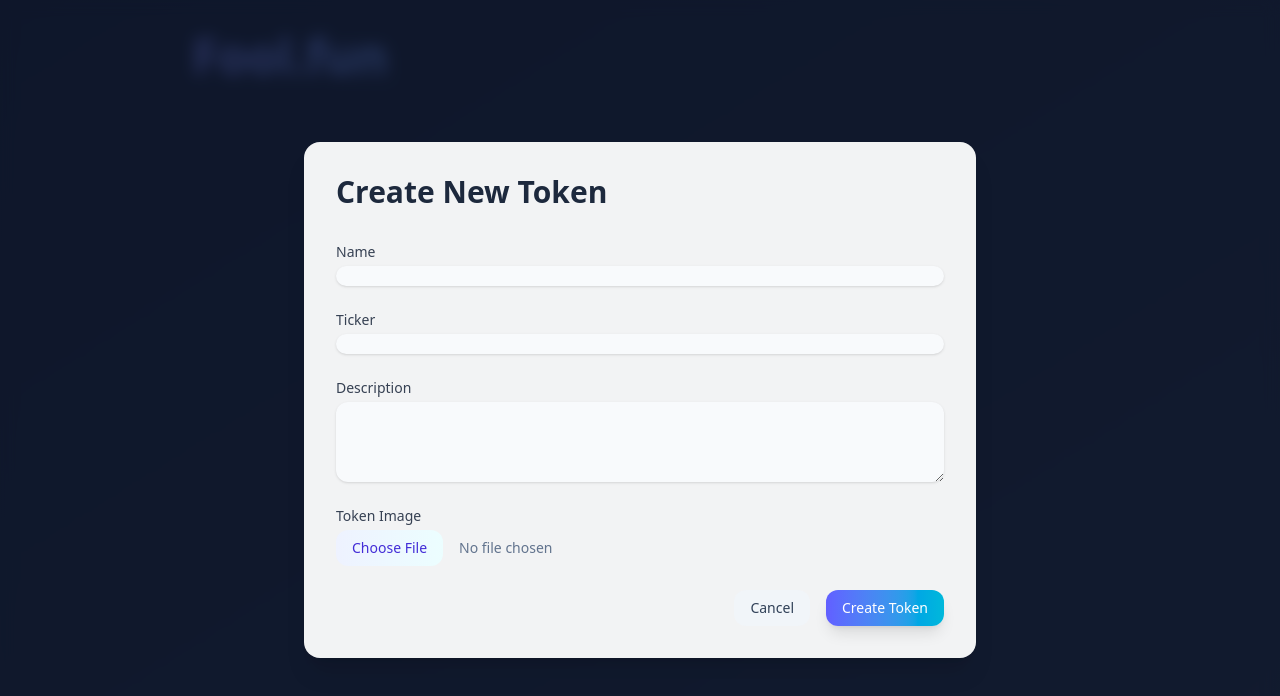
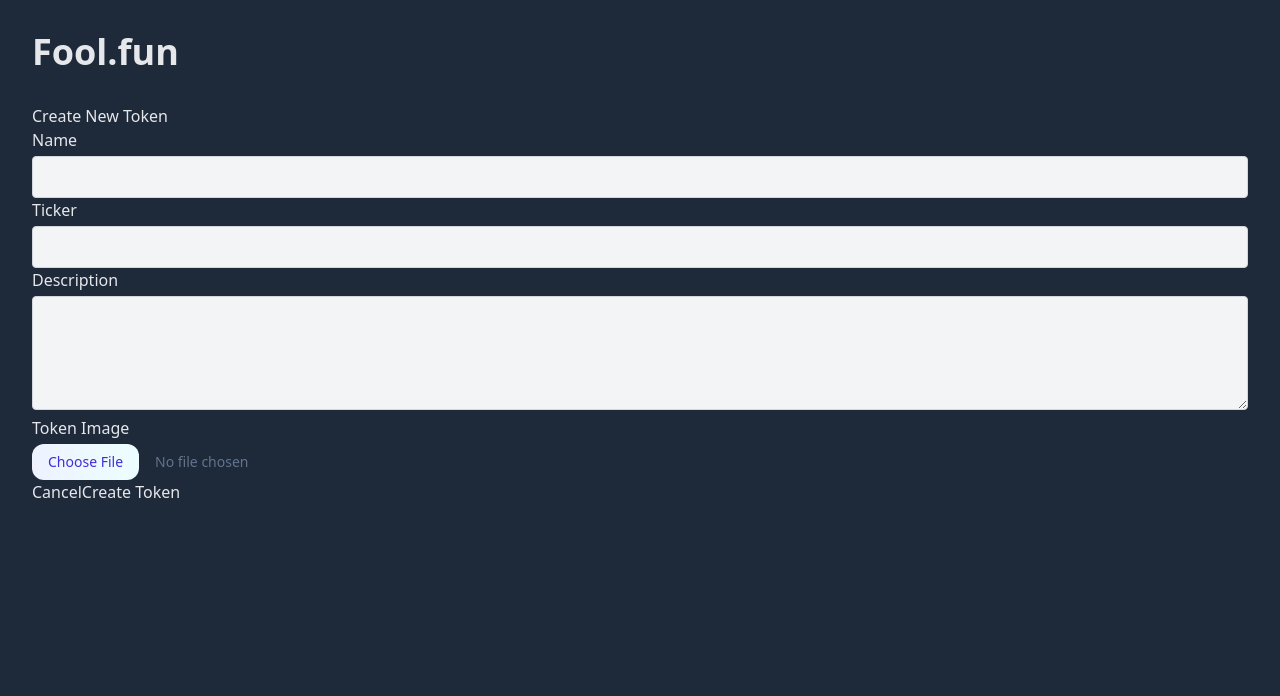
Before and after one commit to alexdziarn/fool.fun, a React (Vite) app in the folder client/: page / in a window 1280 px wide. Both pictures are taken after a click on the button "Create New Token". Shown: the top 696 px of the page. Built offline with nearby package versions, Linux system fonts and the light colour scheme; what apollo-upload-client would draw is missing.

Commit message:
moved the file upload to createtoken component

```diff
--- a/client/src/App.tsx
+++ b/client/src/App.tsx
@@ -1,15 +1,12 @@
 import React from 'react';
 import CreateToken from './components/CreateToken';
+// import FileUpload from './components/FileUpload';
 
 function App() {
   return (
-    <div className="min-h-screen bg-gradient-to-br from-slate-900 to-slate-800 p-8">
-      <div className="max-w-4xl mx-auto">
-        <h1 className="text-5xl font-bold text-transparent bg-clip-text bg-gradient-to-r from-indigo-400 to-cyan-400 mb-8">
-          Fool.fun
-        </h1>
-        <CreateToken />
-      </div>
+    <div className="min-h-screen bg-gray-800 text-gray-200 p-8">
+      <h1 className="text-4xl font-bold mb-8">Fool.fun</h1>
+      <CreateToken />
     </div>
   );
 }
--- a/client/src/components/CreateToken.tsx
+++ b/client/src/components/CreateToken.tsx
@@ -10,10 +10,12 @@ interface TokenFormData {
 
 const CreateToken = () => {
   const [isOpen, setIsOpen] = useState(false);
+  const [fileToUpload, setFileToUpload] = useState<File | null>(null);
   const [formData, setFormData] = useState<TokenFormData>({
     name: '',
     ticker: '',
-    description: ''
+    description: '',
+    imageUrl: ''
   });
 
   const handleInputChange = (e: React.ChangeEvent<HTMLInputElement | HTMLTextAreaElement>) => {
@@ -24,96 +26,97 @@ const CreateToken = () => {
     }));
   };
 
-  const handleSubmit = (e: React.FormEvent) => {
+  const handleFileSelect = (file: File) => {
+    setFileToUpload(file);
+  };
+
+  const handleSubmit = async (e: React.FormEvent) => {
     e.preventDefault();
-    console.log('Form submitted:', formData);
-    // TODO: Add mutation to create token
+
+    if (!fileToUpload) {
+      alert('Please select an image first');
+      return;
+    }
+
+    // TODO: Handle file upload here
+    console.log('Form submitted:', formData, 'File:', fileToUpload);
+
+    // Reset form data
+    setFormData({
+      name: '',
+      ticker: '',
+      description: '',
+      imageUrl: ''
+    });
+    setFileToUpload(null);
     setIsOpen(false);
   };
 
   return (
     <div>
       {!isOpen ? (
-        <button
-          onClick={() => setIsOpen(true)}
-          className="px-6 py-3 bg-gradient-to-r from-indigo-500 to-cyan-500 text-white rounded-xl
-            hover:from-indigo-600 hover:to-cyan-600 transform hover:scale-105 transition-all
-            shadow-lg hover:shadow-indigo-500/25"
-        >
+        <button className="bg-blue-500 text-white px-4 py-2 rounded-md cursor-pointer" onClick={() => setIsOpen(true)}>
           Create New Token
         </button>
       ) : (
-        <div className="fixed inset-0 bg-slate-900/75 backdrop-blur-sm flex items-center justify-center">
-          <div className="bg-white/95 backdrop-blur-sm rounded-2xl p-8 w-full max-w-2xl shadow-xl">
-            <h2 className="text-3xl font-bold text-slate-800 mb-8">Create New Token</h2>
-            <form onSubmit={handleSubmit} className="space-y-6">
+        <div>
+          <div>
+            <h2>Create New Token</h2>
+            <form onSubmit={handleSubmit}>
               <div>
-                <label className="block text-sm font-medium text-gray-700">
+                <label>
                   Name
                   <input
                     type="text"
                     name="name"
                     value={formData.name}
                     onChange={handleInputChange}
-                    className="mt-1 block w-full rounded-xl border-slate-200 bg-slate-50 shadow-sm
-                      focus:border-indigo-500 focus:ring-indigo-500 hover:border-indigo-400 transition-colors"
                     required
+                    className="w-full bg-gray-100 border border-gray-300 rounded p-2 mt-1 text-black"
                   />
                 </label>
               </div>
 
               <div>
-                <label className="block text-sm font-medium text-gray-700">
+                <label>
                   Ticker
                   <input
                     type="text"
                     name="ticker"
                     value={formData.ticker}
                     onChange={handleInputChange}
-                    className="mt-1 block w-full rounded-xl border-slate-200 bg-slate-50 shadow-sm
-                      focus:border-indigo-500 focus:ring-indigo-500 hover:border-indigo-400 transition-colors"
                     required
+                    className="w-full bg-gray-100 border border-gray-300 rounded p-2 mt-1 text-black"
                   />
                 </label>
               </div>
 
               <div>
-                <label className="block text-sm font-medium text-gray-700">
+                <label>
                   Description
                   <textarea
                     name="description"
                     value={formData.description}
                     onChange={handleInputChange}
                     rows={4}
-                    className="mt-1 block w-full rounded-xl border-slate-200 bg-slate-50 shadow-sm
-                      focus:border-indigo-500 focus:ring-indigo-500 hover:border-indigo-400 transition-colors"
                     required
+                    className="w-full bg-gray-100 border border-gray-300 rounded p-2 mt-1 text-black"
                   />
                 </label>
               </div>
 
               <div>
-                <label className="block text-sm font-medium text-gray-700">
+                <label>
                   Token Image
-                  <FileUpload />
+                  <FileUpload onFileSelect={handleFileSelect} />
                 </label>
               </div>
 
-              <div className="flex justify-end space-x-4">
-                <button
-                  type="button"
-                  onClick={() => setIsOpen(false)}
-                  className="px-4 py-2 text-sm font-medium text-slate-700 bg-slate-100 rounded-xl
-                    hover:bg-slate-200 transition-colors"
-                >
+              <div>
+                <button type="button" onClick={() => setIsOpen(false)}>
                   Cancel
                 </button>
-                <button
-                  type="submit"
-                  className="px-4 py-2 text-sm font-medium text-white bg-gradient-to-r from-indigo-500
-                    to-cyan-500 rounded-xl hover:from-indigo-600 hover:to-cyan-600 transform
-                    hover:scale-105 transition-all shadow-lg hover:shadow-indigo-500/25"
-                >
+                <button type="submit">
                   Create Token
                 </button>
               </div>
--- a/client/src/components/FileUpload.tsx
+++ b/client/src/components/FileUpload.tsx
@@ -1,46 +1,19 @@
 import React, { useState } from 'react';
-import { gql, useMutation } from '@apollo/client';
 
-const UPLOAD_FILE = gql`
-  mutation UploadFile($file: Upload!) {
-    uploadFile(file: $file) {
-      url
-    }
-  }
-`;
+interface FileUploadProps {
+  onFileSelect: (file: File) => void;
+}
 
-const FileUpload = () => {
-  const [uploadFile] = useMutation(UPLOAD_FILE);
+const FileUpload = ({ onFileSelect }: FileUploadProps) => {
   const [preview, setPreview] = useState<string | null>(null);
-  const [selectedFile, setSelectedFile] = useState<File | null>(null);
 
   const handleFileChange = (e: React.ChangeEvent<HTMLInputElement>) => {
     const file = e.target.files?.[0];
     if (!file) return;
 
-    setSelectedFile(file);
+    onFileSelect(file);
     const previewUrl = URL.createObjectURL(file);
     setPreview(previewUrl);
-  };
-
-  const handleUpload = async () => {
-    if (!selectedFile) return;
-
-    try {
-      const { data } = await uploadFile({
-        variables: { file: selectedFile },
-        context: {
-          headers: {
-            'Apollo-Require-Preflight': 'true',
-          }
-        }
-      });
-
-      setPreview(null);
-      setSelectedFile(null);
-    } catch (err) {
-      console.error('Upload failed:', err);
-    }
   };
 
   React.useEffect(() => {
@@ -73,14 +46,6 @@ const FileUpload = () => {
             alt="Preview"
             className="max-w-xs rounded-xl shadow-lg ring-1 ring-slate-200"
           />
-          <button
-            onClick={handleUpload}
-            className="px-4 py-2 text-sm font-medium text-white bg-gradient-to-r from-indigo-500
-              to-cyan-500 rounded-xl hover:from-indigo-600 hover:to-cyan-600 transform
-              hover:scale-105 transition-all shadow-lg hover:shadow-indigo-500/25"
-          >
-            Confirm Upload
-          </button>
         </div>
       )}
     </div>
```
